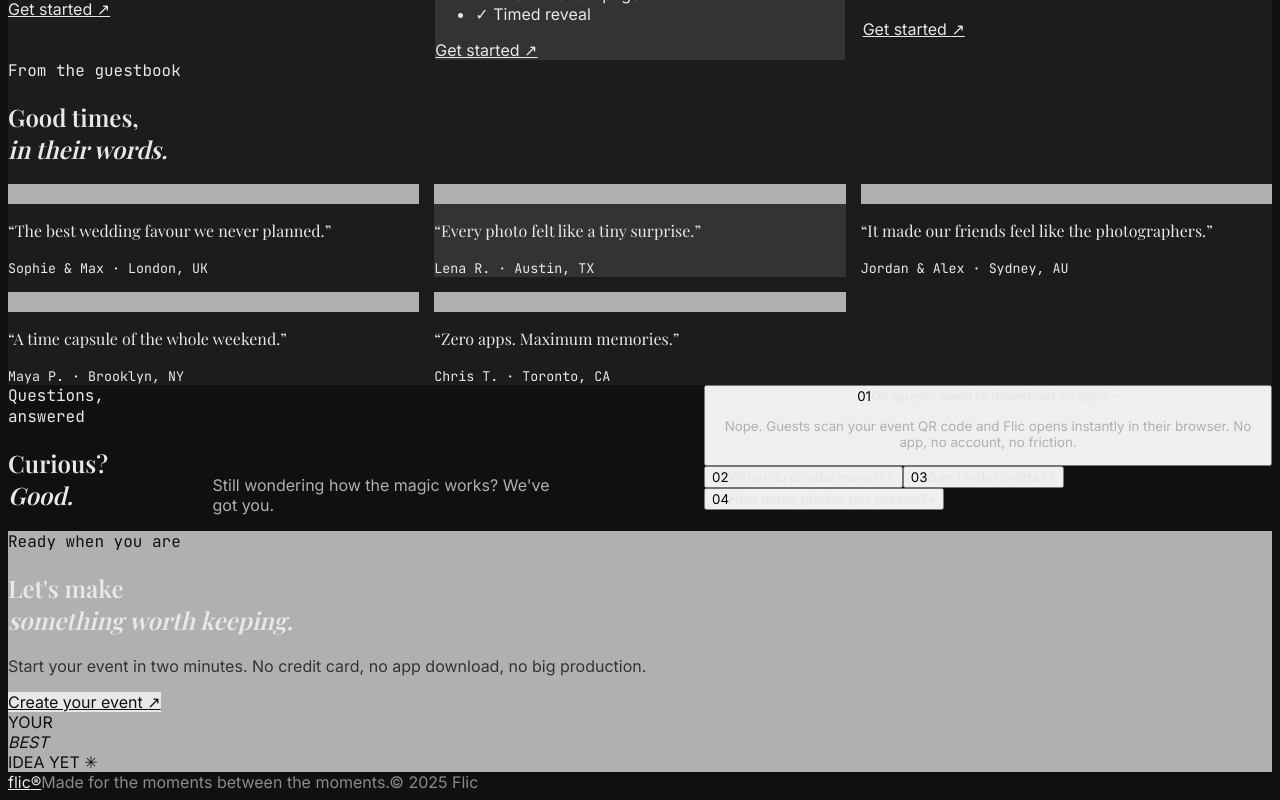
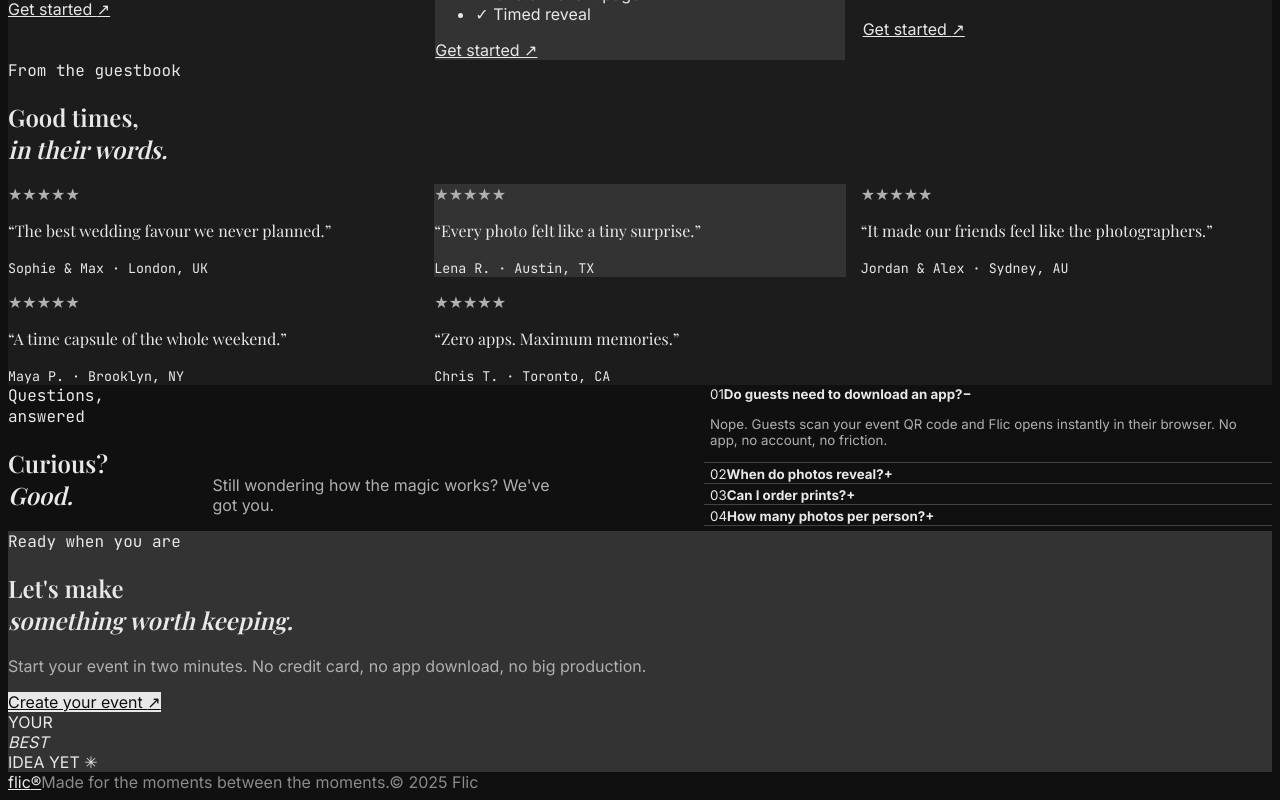
Before and after one commit to fliccamera-web/fliccameraapp, a Next.js app: page / in a window 1280 px wide. Shown: the part 1889-2689 px from the top of the page. Built offline with nearby package versions, Linux system fonts and the light colour scheme; a web font is replaced by a local one.

Commit message:
fix Noir Film surface contrast

```diff
--- a/app/globals.css
+++ b/app/globals.css
@@ -32,6 +32,11 @@ body{background:var(--cream);color:#e8e8e8}
 .start p{color:#333}
 .start-sticker{border-color:#101010}
 footer{background:#101010;color:#8a8a8a}
+.stars,.review-stars{background:transparent}
+.start{background:#333;color:#e8e8e8}
+.start p{color:#b0b0b0}
+.faq-item{appearance:none;color:#e8e8e8;background:transparent;border:0;border-bottom:1px solid var(--line);width:100%;text-align:left}
+.review-stars{display:block}
 .hero-copy,.section-head>p,.book-copy p,.center-head p,.step p,.feature-copy p,.feature-row p,.price-card p,.faq-item p{color:#b0b0b0}
 .trust span,.qr-card span,.film-count,.dots{color:#b0b0b0}
 .price-card li{color:#e8e8e8}
```
